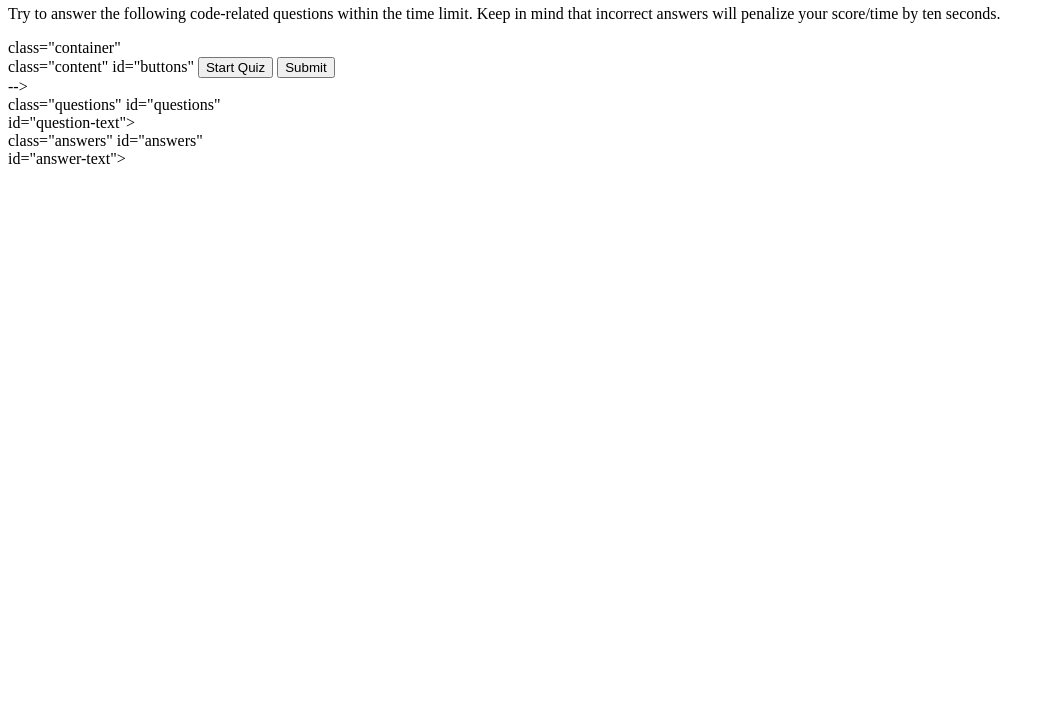
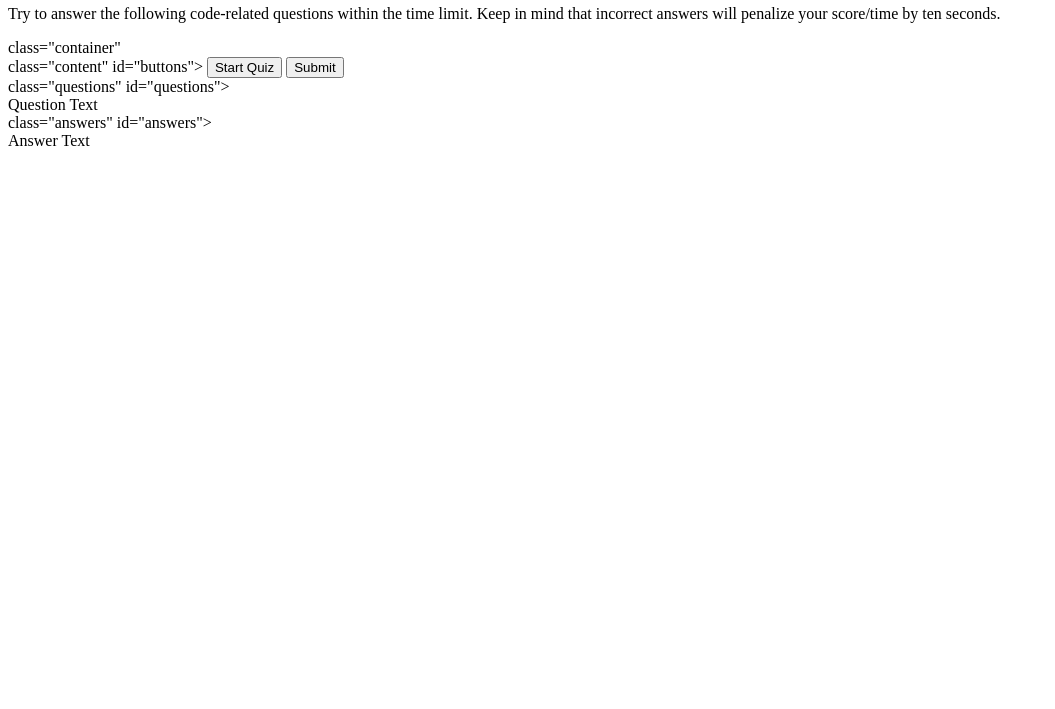
Before and after one commit to Rhondoid/multiple-choice-quiz, a plain HTML site: page index.html in a window 1280 px wide. Shown: the part 91-800 px from the top of the page, without its empty margins (0-1055 px from the left). Drawn offline with Linux system fonts and the light colour scheme.

Commit message:
fixed question  and answer texts

```diff
--- a/index.html
+++ b/index.html
@@ -20,19 +20,19 @@
 <body>
 
 <div> class="container"
-    <!-- his will store the buttons -->
-    <div> class="content" id="buttons"
+    <!-- this will store the buttons -->
+    <div> class="content" id="buttons">
         <button type="submit">Start Quiz</button>
         <button type="submit">Submit</button>
     </div>
 
-    <!-- this will store the questions --> -->
-    <div> class="questions" id="questions"
-        <div> id="question-text"></div>
+    <!-- this will store the questions -->
+    <div> class="questions" id="questions">
+        <div id="question-text">Question Text</div>
 
      <!-- this will store the answers -->
-    <div>class="answers" id="answers"
-        <div> id="answer-text"></div>
+    <div> class="answers" id="answers">
+        <div id="answer-text">Answer Text</div>
     </div>
 </div>
 </body>
```
